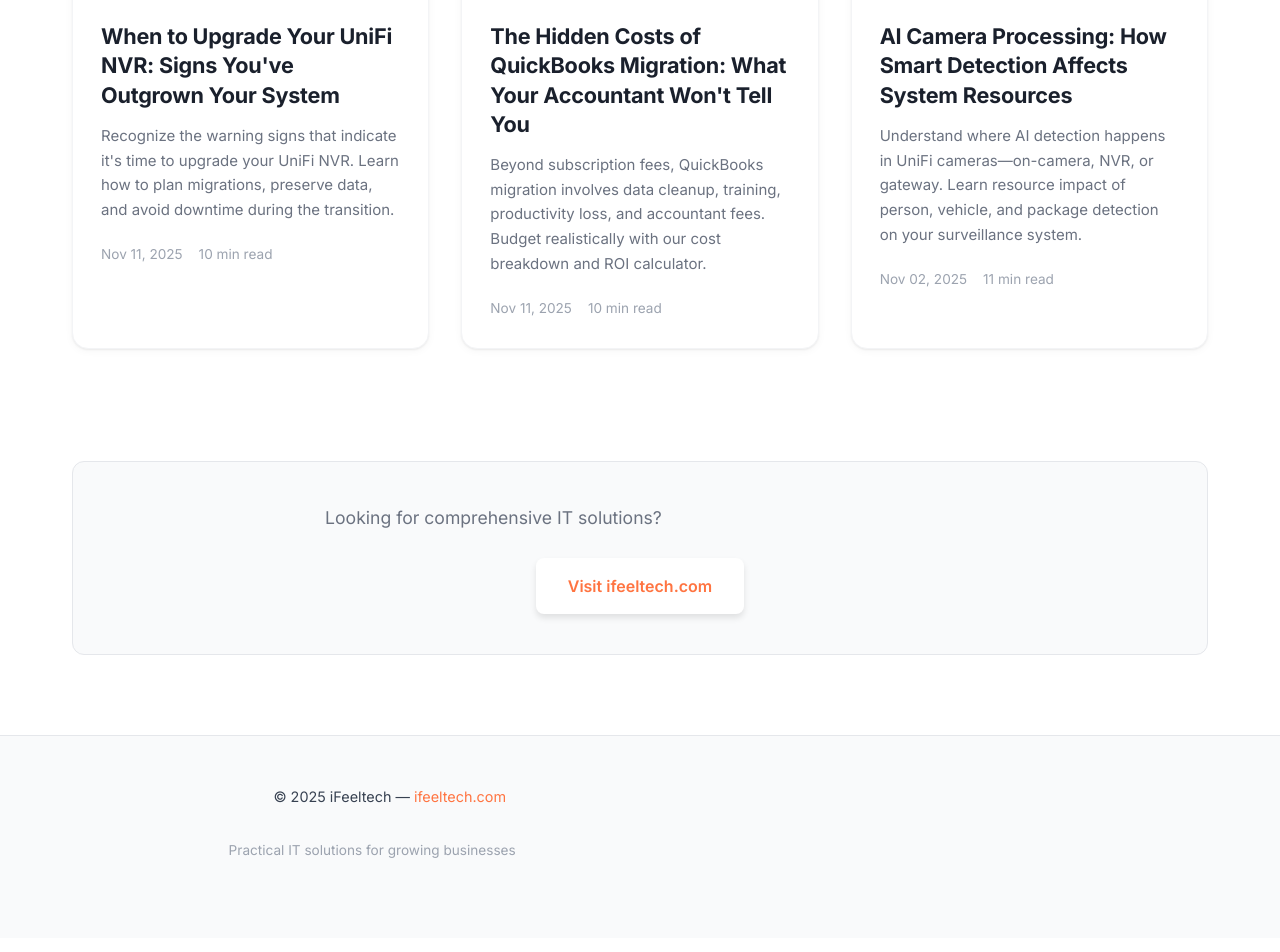
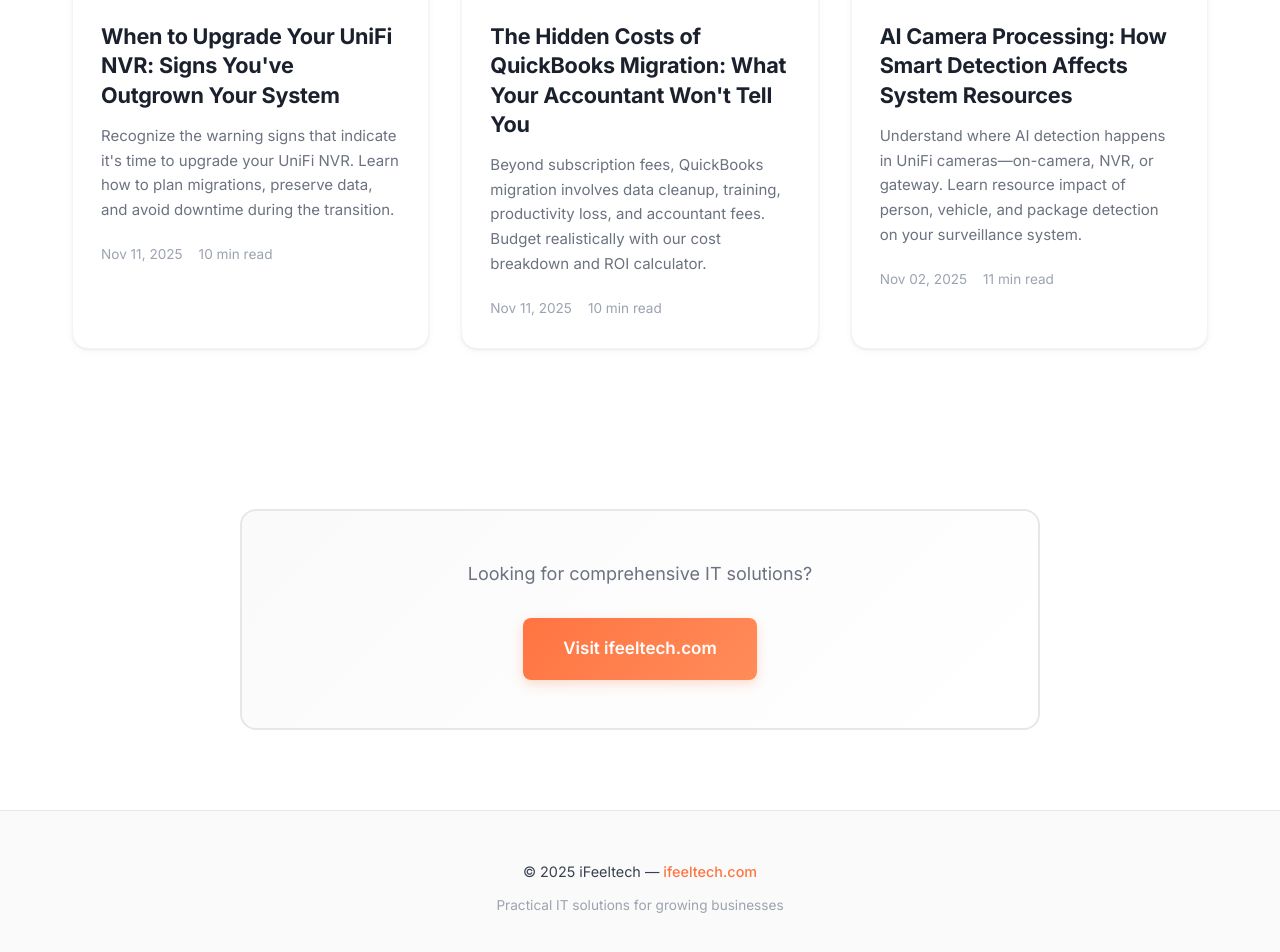
Before and after one commit to ifeeltech/ifeeltech-guides, a Jekyll site: the page built from index.md, in a window 1280 px wide and 1400 px high, scrolled down 780 px. Shown: the part 427-1379 px from the top of the window. Built offline with Jekyll 4.4.1, drawn with Linux system fonts in a browser that asks for light colours.

Commit message:
Fix CTA box and footer alignment for consistent professional design across all pages

```diff
--- a/assets/style.css
+++ b/assets/style.css
@@ -397,6 +397,14 @@ pre code {
   font-weight: 400;
 }
 
+footer {
+  background: #fafafa;
+  border-top: 1px solid #e5e7eb;
+  margin-top: 0;
+  font-size: 0.9rem;
+  color: #6b7280;
+}
+
 .footer-container {
   max-width: 1200px;
   margin: 0 auto;
@@ -404,12 +412,14 @@ pre code {
   text-align: center;
 }
 
-footer {
-  background: #f9fafb;
-  border-top: 1px solid #e5e7eb;
-  margin-top: 5rem;
-  font-size: 0.9rem;
-  color: #6b7280;
+footer p {
+  margin-bottom: 0.5rem;
+  max-width: none;
+}
+
+footer a {
+  color: #ff7441;
+  font-weight: 500;
 }
 
 .footer-tagline {
@@ -577,11 +587,11 @@ ul li:before {
 .related-cta {
   background: linear-gradient(135deg, #ff7441 0%, #ff8c5a 100%);
   color: white;
-  padding: 2.5rem;
-  border-radius: 12px;
-  margin: 4rem 0 3rem;
+  padding: 3rem 2.5rem;
+  border-radius: 16px;
+  margin: 5rem 0 5rem;
   text-align: center;
-  box-shadow: 0 10px 25px rgba(255, 116, 65, 0.2);
+  box-shadow: 0 12px 32px rgba(255, 116, 65, 0.25);
 }
 
 .related-cta h3 {
@@ -621,8 +631,9 @@ ul li:before {
   display: grid;
   grid-template-columns: repeat(auto-fill, minmax(300px, 1fr));
   gap: 2rem;
-  margin: 0;
-  padding: 0 2rem 3rem;
+  margin: 0 auto;
+  padding: 0 2rem 5rem;
+  max-width: 1200px;
 }
 
 .article-card {
@@ -737,17 +748,34 @@ ul li:before {
 
 .home-cta {
   text-align: center;
-  margin: 4rem 2rem 3rem;
-  padding: 2.5rem 2rem;
-  background: #f9fafb;
-  border-radius: 12px;
-  border: 1px solid #e5e7eb;
+  margin: 5rem auto 5rem;
+  padding: 3rem 2rem;
+  background: linear-gradient(135deg, #fafafa 0%, #ffffff 100%);
+  border-radius: 16px;
+  border: 2px solid #e5e7eb;
+  max-width: 800px;
 }
 
 .home-cta p {
-  font-size: 1.1rem;
+  font-size: 1.125rem;
   color: #6b7280;
-  margin-bottom: 1.5rem;
+  margin-bottom: 1.75rem;
+  line-height: 1.7;
+}
+
+.home-cta .cta-button {
+  background: linear-gradient(135deg, #ff7441 0%, #ff8c5a 100%);
+  color: white;
+  padding: 1rem 2.5rem;
+  font-size: 1.0625rem;
+  box-shadow: 0 4px 12px rgba(255, 116, 65, 0.25);
+}
+
+.home-cta .cta-button:hover {
+  background: linear-gradient(135deg, #ff8c5a 0%, #ff7441 100%);
+  color: white;
+  transform: translateY(-3px);
+  box-shadow: 0 8px 20px rgba(255, 116, 65, 0.35);
 }
 
 /* Reading Progress Bar */
```
